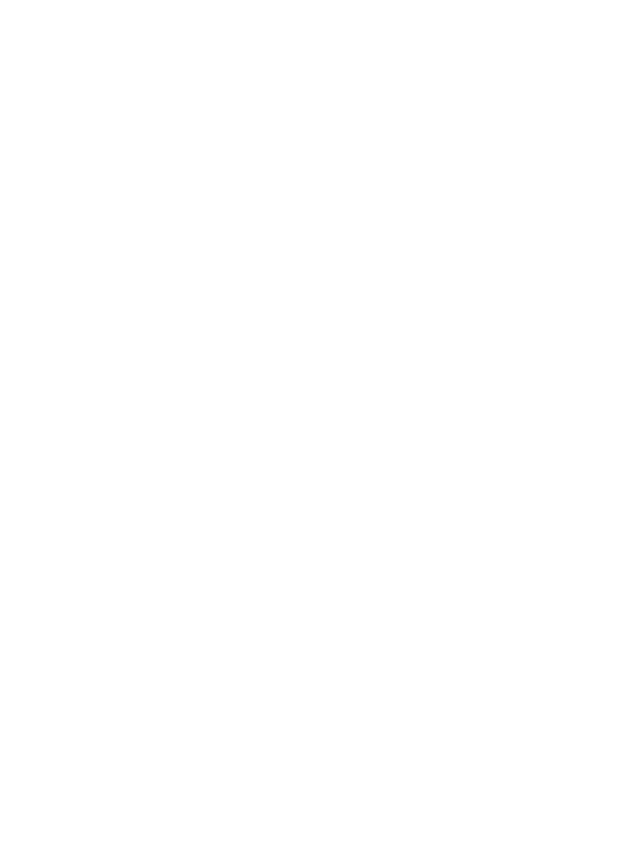
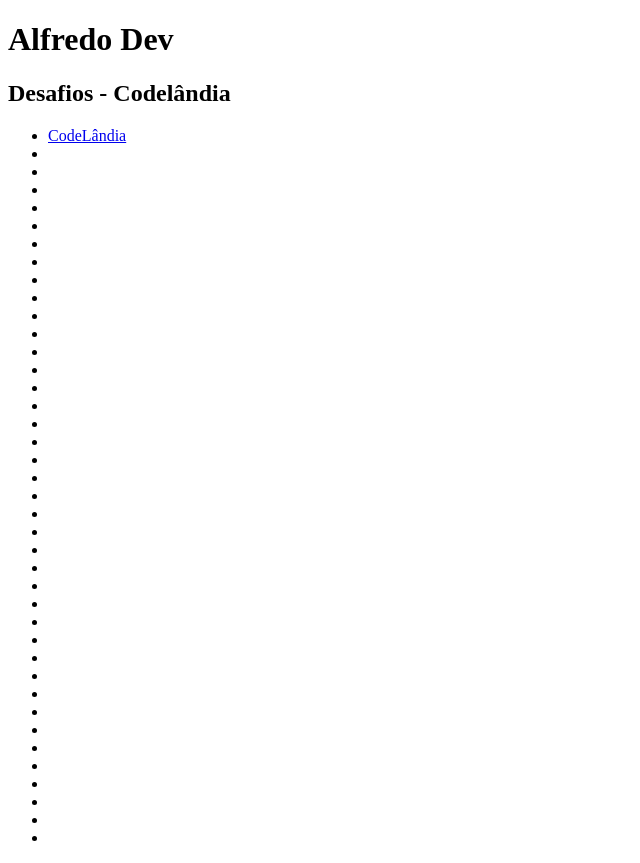
Before and after one commit to Alfredo-Ramon/Portf-lioDevAlfredoRamon, a plain HTML site: page public/index.html in a window 1280 px wide. Shown: the whole page, without its empty margins (0-640 px from the left). Before the commit the page ends 800 px from the top, so only its background shows below. Drawn offline with Linux system fonts and the light colour scheme.

Commit message:
1.2 Ajustes finais e inicio do site Codelândia

```diff
--- a/public/index.html
+++ b/public/index.html
@@ -3,10 +3,54 @@
 <head>
     <meta charset="UTF-8">
     <meta name="viewport" content="width=device-width, initial-scale=1.0">
-    <title>Document</title>
+    <title>Alfredo Dev</title>
 
 </head>
 <body>
+    <h1>Alfredo Dev</h1>
+    <h2>Desafios - Codelândia</h2>
+    <ul>
+        <li><a href="/public/desafioCodelandia/codeLandia.html">CodeLândia</a></li>
+        <li></li>
+        <li></li>
+        <li></li>
+        <li></li>
+        <li></li>
+        <li></li>
+        <li></li>
+        <li></li>
+        <li></li>
+        <li></li>
+        <li></li>
+        <li></li>
+        <li></li>
+        <li></li>
+        <li></li>
+        <li></li>
+        <li></li>
+        <li></li>
+        <li></li>
+        <li></li>
+        <li></li>
+        <li></li>
+        <li></li>
+        <li></li>
+        <li></li>
+        <li></li>
+        <li></li>
+        <li></li>
+        <li></li>
+        <li></li>
+        <li></li>
+        <li></li>
+        <li></li>
+        <li></li>
+        <li></li>
+        <li></li>
+        <li></li>
+        <li></li>
+        <li></li>
+    </ul>
 
 </body>
 </html>
```
Also changed, not shown: public/desafioCodelandia/codeLandia.html (added, +12 -0 lines), src/assets/styles/desafioCodelandia/codelandia.css (added).
